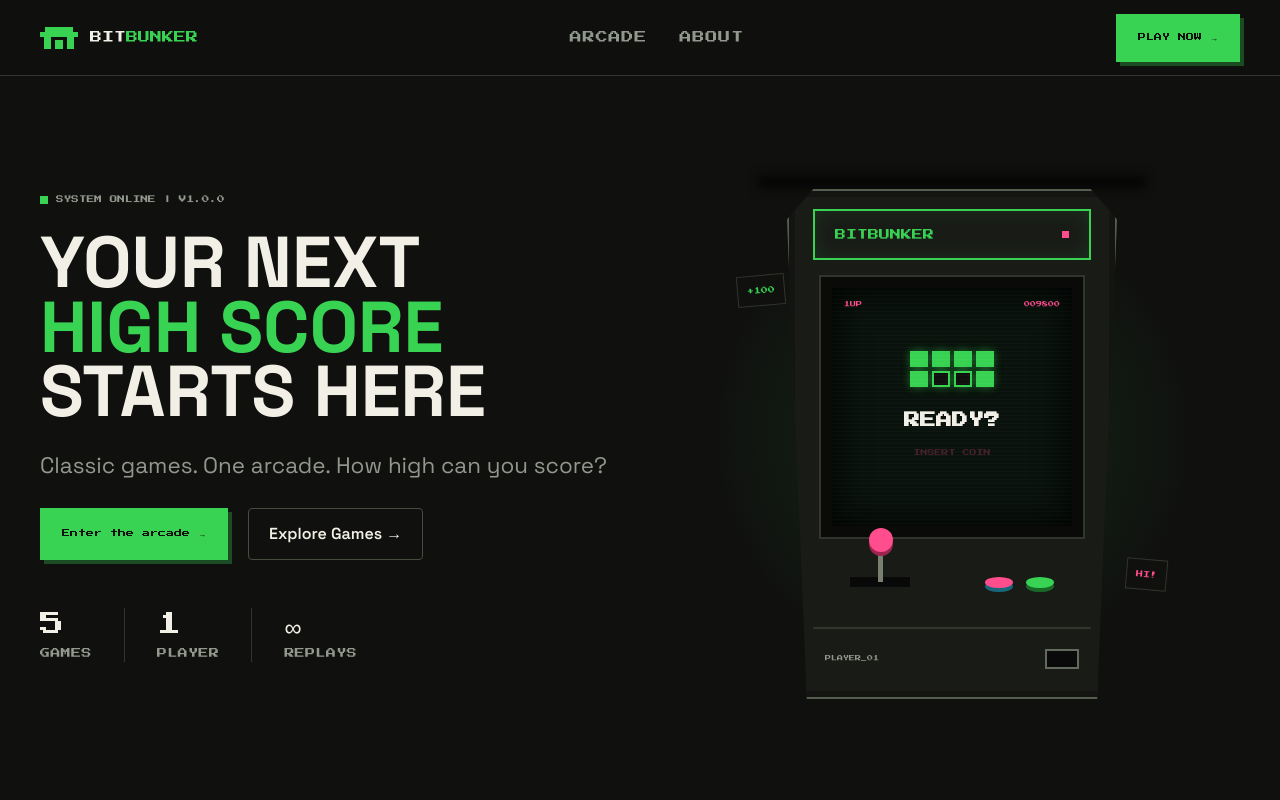
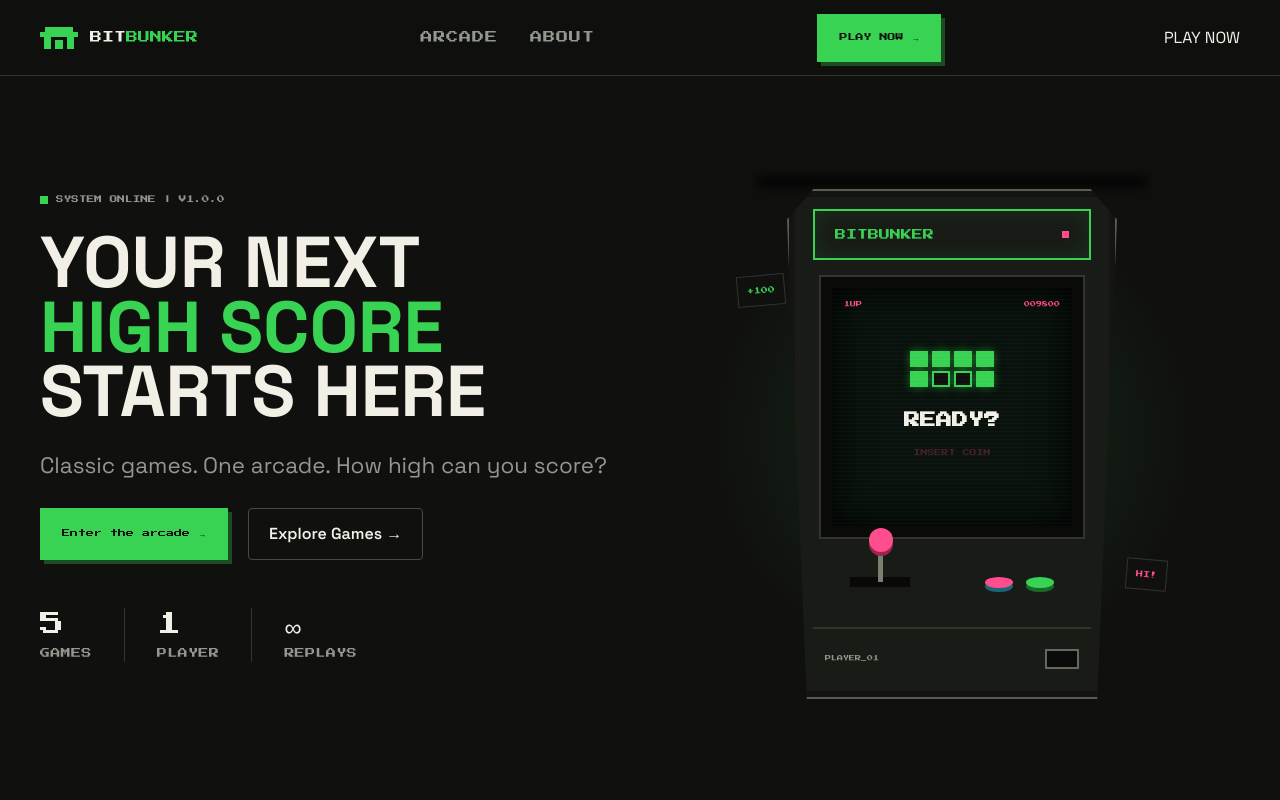
Before and after one commit to thatomakhusha/BitBunker, a Next.js app in the folder frontend/: page / in a window 1280 px wide. Shown: the top 800 px of the page. Built offline with nearby package versions, Linux system fonts and the light colour scheme.

Commit message:
Built playerUdentity.tsx

```diff
--- a/frontend/src/components/layout/Navbar.tsx
+++ b/frontend/src/components/layout/Navbar.tsx
@@ -1,4 +1,5 @@
 import Link from "next/link";
+import PlayerIdentity from "../player/PlayerIdentity";
 
 const Navbar = () => {
     return (
@@ -37,6 +38,7 @@ const Navbar = () => {
                 <Link href="/callsign" className="arcade-button text-[0.5rem]">
                     PLAY NOW &#8594;
                 </Link>
+                <PlayerIdentity />
             </nav>
         </header>
     );
--- a/frontend/src/components/player/PlayerIdentity.tsx
+++ b/frontend/src/components/player/PlayerIdentity.tsx
@@ -0,0 +1,19 @@
+"use client"
+
+import { useState, useEffect } from "react";
+import { getCallsign } from "@/lib/storage";
+import Link from "next/link";
+
+export default function PlayerIdentity(){
+    const [callsign, setCallsign] = useState<string | null | undefined>(undefined);
+
+    useEffect(() =>{
+        setCallsign(getCallsign());
+    }, []);
+
+    if (callsign) {
+        return <span>{callsign}</span>
+    }
+
+    return <Link href="/callsign">PLAY NOW</Link>
+}
```
